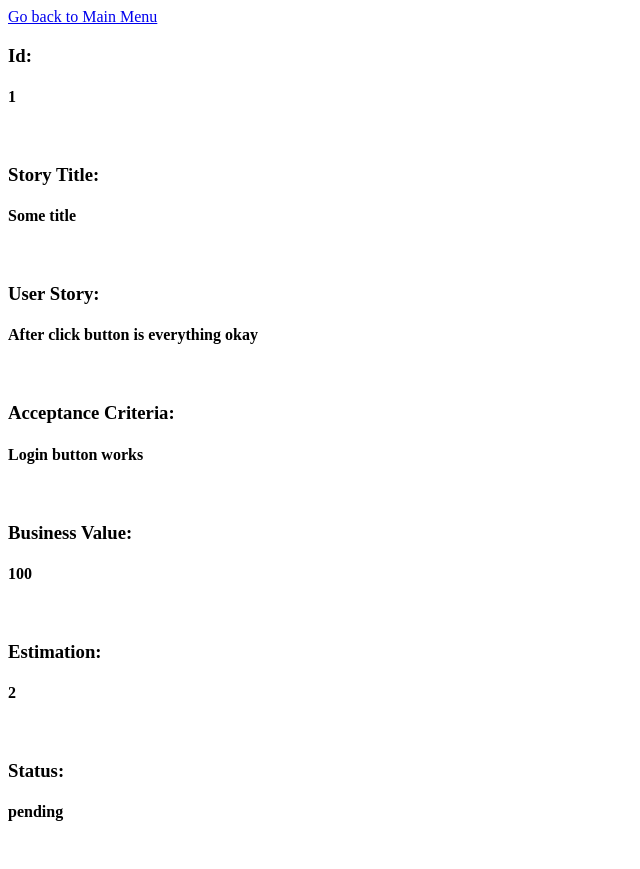
After one commit to lewandowskijakub/Python_Flask_simple_example, a Flask app: page /stories/1 in a window 1280 px wide. The commit adds this page. Shown: the whole page, without its empty margins (0-640 px from the left). Run offline with Flask 2, Linux system fonts and the light colour scheme.

Commit message:
Super Sprinter - story.html added

```diff
--- a/app.py
+++ b/app.py
@@ -1,3 +1,4 @@
+
 from flask import Flask, render_template
 
 import user_story
@@ -6,11 +7,19 @@ app = Flask(__name__)
 
 
 @app.route('/')
+@app.route('/stories')
 def index():
     user_stories = user_story.get_user_stories()
     headers = user_story.get_headers()
     return render_template("index.html", stories=user_stories, headers=headers)
 
 
+@app.route('/stories/<story_id>')
+def get_story(story_id):
+    story = user_story.get_user_story(story_id)
+    headers = user_story.get_headers()
+    return render_template("story.html", story=story, headers=headers)
+
+
 if __name__ == '__main__':
     app.run()
--- /dev/null
+++ b/templates/story.html
@@ -0,0 +1,20 @@
+<!DOCTYPE html>
+<html lang="en">
+<head>
+    <meta charset="UTF-8">
+    <title>SuperSprinter!!!</title>
+</head>
+<body>
+
+<a href="{{ url_for("index") }}">Go back to Main Menu</a><br>
+
+<h3>Id:</h3><h4>{{ story[headers[0]] }}</h4><br>
+<h3>Story Title:</h3><h4>{{ story[headers[1]] }}</h4><br>
+<h3>User Story:</h3><h4>{{ story[headers[2]] }}</h4><br>
+<h3>Acceptance Criteria:</h3><h4>{{ story[headers[3]] }}</h4><br>
+<h3>Business Value:</h3><h4>{{ story[headers[4]] }}</h4><br>
+<h3>Estimation:</h3><h4>{{ story[headers[5]] }}</h4><br>
+<h3>Status:</h3><h4>{{ story[headers[6]] }}</h4><br>
+
+</body>
+</html>
--- a/user_story.py
+++ b/user_story.py
@@ -1,3 +1,4 @@
+
 HEADERS = ["Id", "Story Title", "User Story", "Acceptance Criteria", "Business Value", "Estimation", "Status"]
 
 
@@ -16,3 +17,12 @@ def get_user_stories():
              "Acceptance Criteria": "works", "Business Value": 87, "Estimation": 10,
              "Status": "in-progress"}
             ]
+
+
+def get_user_story(id):
+    stories = get_user_stories()
+    for story in stories:
+        if story[HEADERS[0]] == int(id):
+            return story
+
+    return {}
```
Also changed, not shown: templates/index.html (+10 -8 lines).
